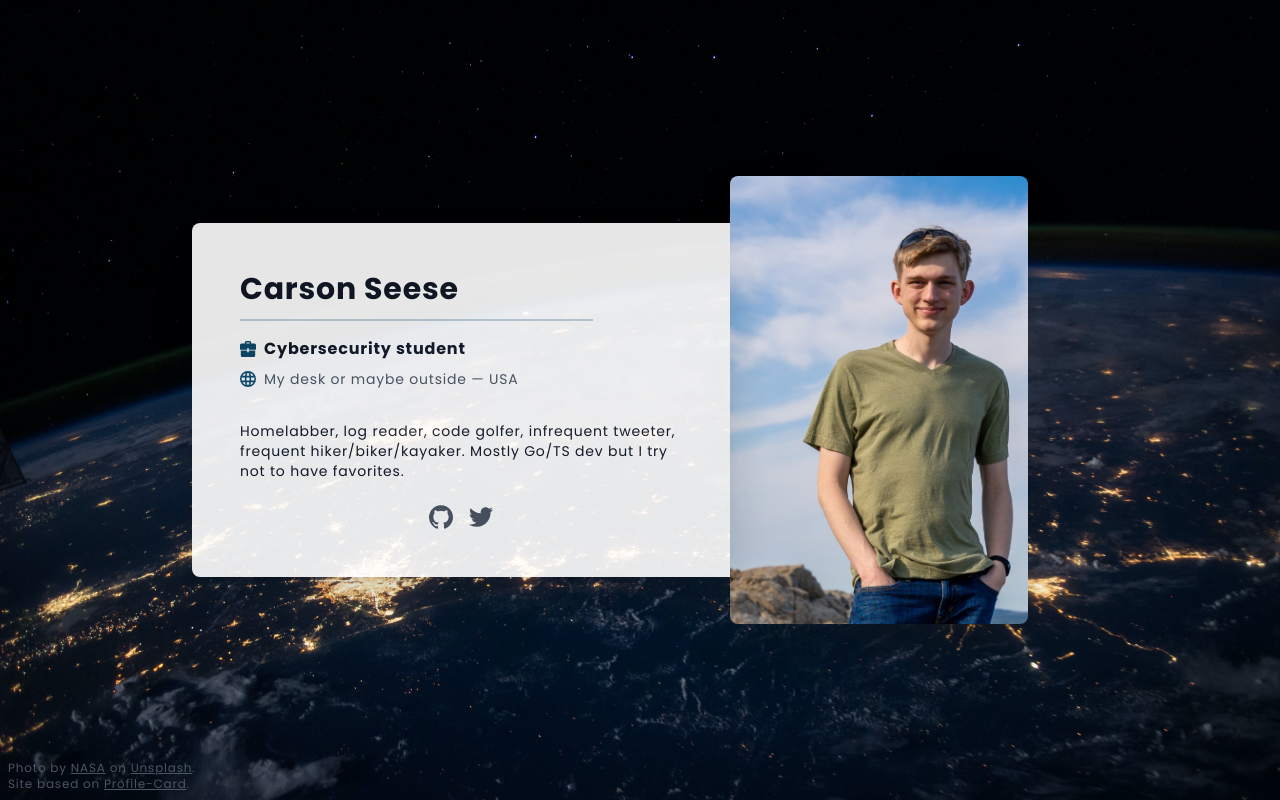
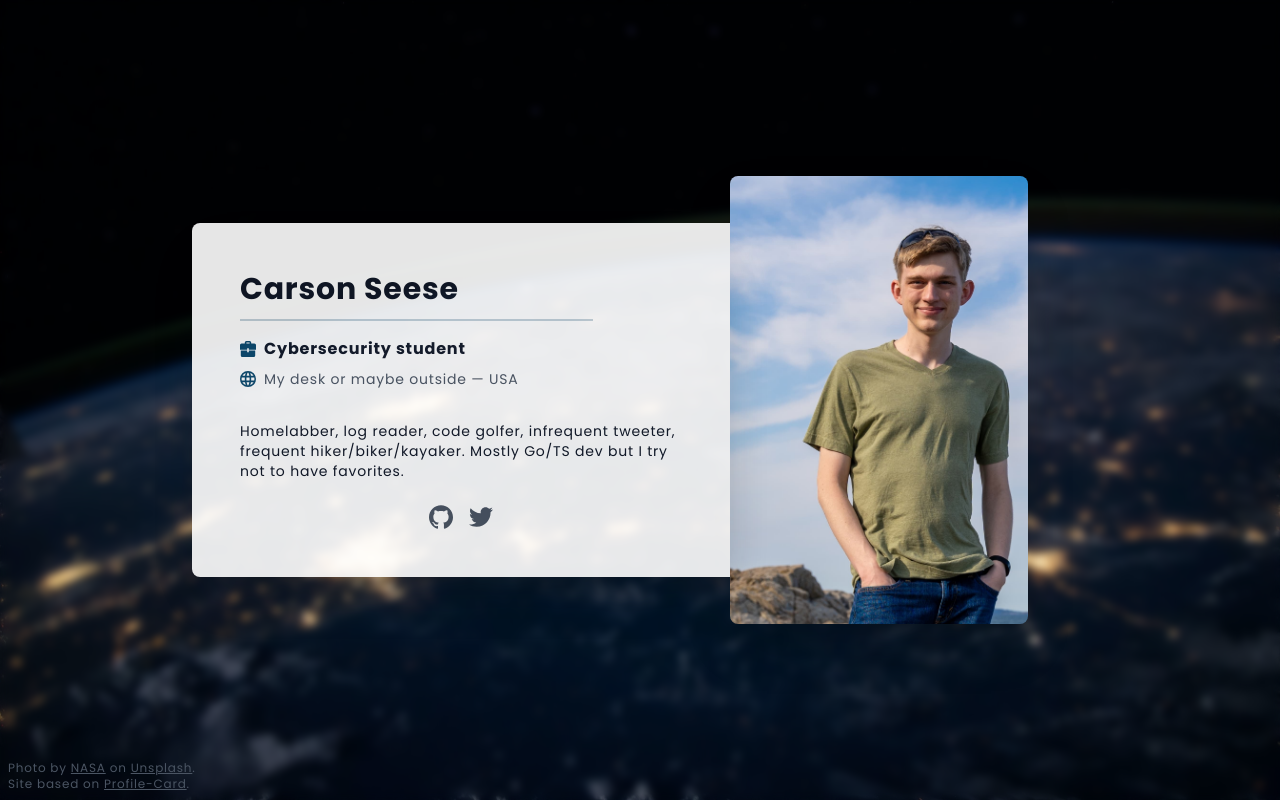
Before and after one commit to CS-5/carsonseese.com, a Next.js app: page / in a window 1280 px wide. Built offline with nearby package versions, Linux system fonts and the light colour scheme.

Commit message:
Blur background

```diff
--- a/pages/index.tsx
+++ b/pages/index.tsx
@@ -11,7 +11,17 @@ export default function Index(): ReactNode {
         <title>Carson Seese</title>
       </Head>
 
-      <div className="fixed font-sans antialiased text-gray-900 leading-normal tracking-wider h-full w-full bg-cover bg-[url('/image/background.jpg')]">
+      <div className="overflow-auto">
+        <div className="fixed h-full w-full -z-1">
+          <img
+            src="/image/background.jpg"
+            alt=""
+            className="absolute object-cover h-full w-full top-0 bottom-0 m-auto"
+          />
+        </div>
+
+        {/*                                                                                                     Note: backdrop-blur does not currently work on Firefox */}
+        <div className="fixed font-sans antialiased text-gray-900 leading-normal tracking-wider h-full w-full backdrop-blur-sm">
           <div className="max-w-4xl flex items-center h-auto lg:h-screen flex-wrap mx-auto my-32 lg:my-0">
             <div
               id="profile"
@@ -24,7 +34,9 @@ export default function Index(): ReactNode {
                   alt="Carson portrait"
                 />
 
-              <h1 className="text-3xl font-bold pt-8 lg:pt-0">Carson Seese</h1>
+                <h1 className="text-3xl font-bold pt-8 lg:pt-0">
+                  Carson Seese
+                </h1>
                 <div className="mx-auto lg:mx-0 w-4/5 pt-3 border-b-2 border-sky-900 opacity-25"></div>
                 <p className="pt-4 text-base font-bold flex items-center justify-center lg:justify-start">
                   <svg
@@ -48,8 +60,8 @@ export default function Index(): ReactNode {
                 </p>
                 <p className="pt-8 text-sm">
                   Homelabber, log reader, code golfer, infrequent tweeter,
-                frequent hiker/biker/kayaker. Mostly Go/TS dev but I try not to
-                have favorites.
+                  frequent hiker/biker/kayaker. Mostly Go/TS dev but I try not
+                  to have favorites.
                 </p>
 
                 <div className="my-6 lg:mb-0 w-4/5 lg:w-full mx-auto flex justify-center">
@@ -155,6 +167,7 @@ export default function Index(): ReactNode {
             </div>
           </div>
         </div>
+      </div>
     </>
   );
 }
```
Lines whose indentation alone changed are shown as unchanged.
